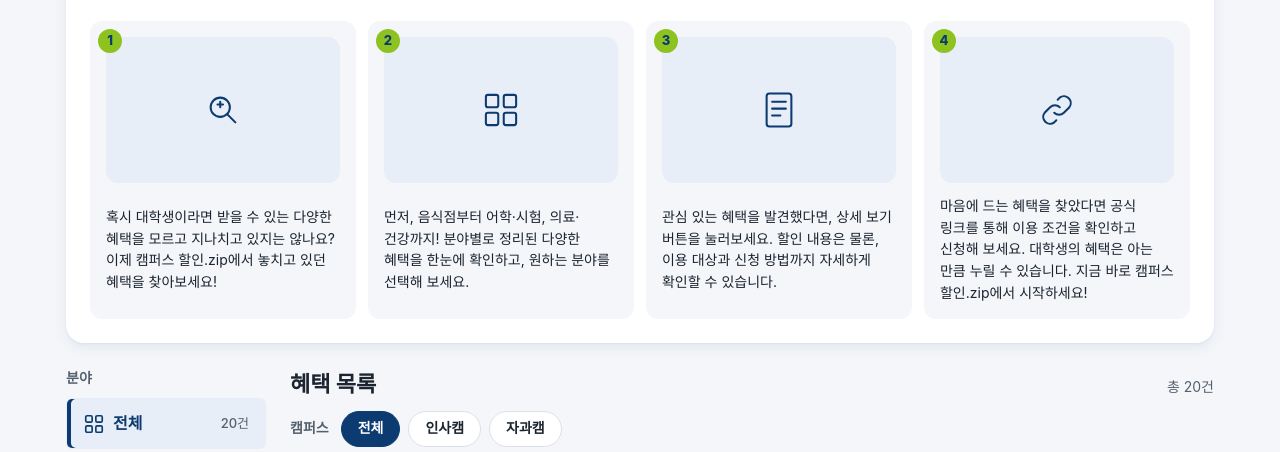
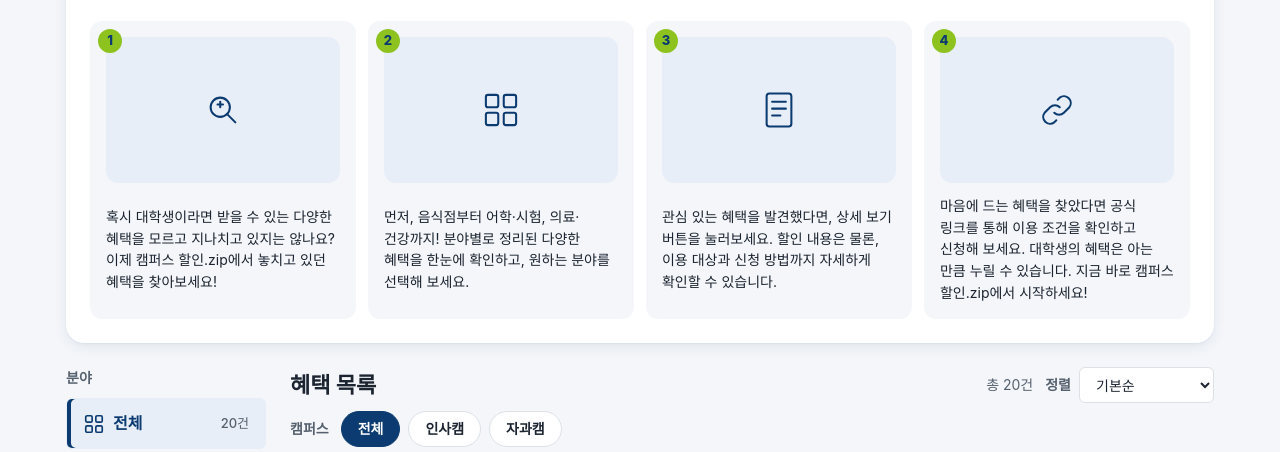
Before and after one commit to spoonyerin/campus-discount, a plain HTML site: page index.html in a window 1280 px wide. Shown: the part 283-735 px from the top of the page. Drawn offline with Linux system fonts and the light colour scheme.

Commit message:
혜택 목록 정렬 선택 추가 (종료 임박순·가나다순·최근 확인순)

```diff
--- a/css/style.css
+++ b/css/style.css
@@ -151,9 +151,18 @@ main { max-width: var(--content-max); margin: 0 auto; padding: var(--sp-5) var(-
   .cat-btn[aria-pressed="true"] { background: var(--navy-soft); border-color: transparent; box-shadow: inset 4px 0 0 var(--navy); }
 }
 
-.benefits__head { display: flex; align-items: baseline; justify-content: space-between; gap: var(--sp-3); margin-bottom: var(--sp-4); }
-.benefits__title { font-size: var(--fs-xl); }
+.benefits__head { display: flex; flex-wrap: wrap; align-items: center; justify-content: space-between; gap: var(--sp-2) var(--sp-3); margin-bottom: var(--sp-4); }
+.benefits__title { font-size: var(--fs-xl); white-space: nowrap; }
 .benefits__count { color: var(--text-muted); font-size: var(--fs-sm); }
+.benefits__tools { display: flex; align-items: center; gap: var(--sp-3); flex-wrap: wrap; justify-content: flex-end; }
+.sort { display: inline-flex; align-items: center; gap: var(--sp-2); font-size: var(--fs-sm); }
+.sort__label { color: var(--text-muted); font-weight: 600; }
+.sort__select {
+  min-height: 36px; padding: var(--sp-1) var(--sp-6) var(--sp-1) var(--sp-3);
+  border: 1px solid var(--border); border-radius: var(--radius-sm); background-color: var(--surface);
+  color: var(--text); font: inherit; font-size: var(--fs-sm); cursor: pointer;
+}
+.sort__select:hover { border-color: var(--navy); }
 
 /* 캠퍼스 필터 (분절 버튼) */
 .campus-filter { display: flex; flex-wrap: wrap; align-items: center; gap: var(--sp-2); margin: calc(-1 * var(--sp-2)) 0 var(--sp-4); }
--- a/index.html
+++ b/index.html
@@ -89,7 +89,13 @@
       <section class="benefits" aria-labelledby="benefit-list-heading">
         <div class="benefits__head">
           <h2 id="benefit-list-heading" class="benefits__title" tabindex="-1">혜택 목록</h2>
-          <p class="benefits__count" id="result-count" aria-live="polite"></p>
+          <div class="benefits__tools">
+            <p class="benefits__count" id="result-count" aria-live="polite"></p>
+            <label class="sort">
+              <span class="sort__label">정렬</span>
+              <select id="sort-select" class="sort__select"></select>
+            </label>
+          </div>
         </div>
         <div class="campus-filter" id="campus-filter" role="group" aria-label="캠퍼스">
           <span class="campus-filter__label" aria-hidden="true">캠퍼스</span>
--- a/js/data.js
+++ b/js/data.js
@@ -255,12 +255,34 @@ export function matchesCampus(b, campus) {
   return campus === '전체' || !b.campus || b.campus === campus;
 }
 
-/** 종료된 혜택은 아래로. 나머지는 sourceNo 순서 유지. */
-export function sortBenefits(list, now = new Date()) {
+/** 목록 정렬 방식 (값 → 화면 이름). 첫 항목이 기본값. */
+export const SORT_OPTIONS = {
+  default: '기본순',
+  endingSoon: '종료 임박순',
+  name: '가나다순',
+  recentCheck: '최근 확인순',
+};
+
+const bySourceNo = (a, b) => String(a.sourceNo).localeCompare(String(b.sourceNo));
+const KEYS = {
+  default: () => 0,
+  // 종료일이 가까운 순. 종료일을 모르는(연도 미확정 포함) 혜택은 뒤로.
+  endingSoon: (a, b, now) => {
+    const da = daysUntilEnd(a, now);
+    const db = daysUntilEnd(b, now);
+    return (da == null) - (db == null) || (da ?? 0) - (db ?? 0);
+  },
+  name: (a, b) => a.name.localeCompare(b.name, 'ko'),
+  recentCheck: (a, b) => String(b.lastCheckedAt).localeCompare(String(a.lastCheckedAt)),
+};
+
+/** 정렬: 어느 방식이든 종료된 혜택은 맨 아래. 같으면 sourceNo 순서. */
+export function sortBenefits(list, now = new Date(), mode = 'default') {
+  const key = KEYS[mode] || KEYS.default;
   return [...list].sort((a, b) => {
     const ea = computeStatus(a, now) === 'expired' ? 1 : 0;
     const eb = computeStatus(b, now) === 'expired' ? 1 : 0;
-    return ea - eb || String(a.sourceNo).localeCompare(String(b.sourceNo));
+    return ea - eb || key(a, b, now) || bySourceNo(a, b);
   });
 }
 
--- a/js/main.js
+++ b/js/main.js
@@ -1,5 +1,5 @@
 // 진입점: 데이터 로드 → 목록·필터 렌더링 → 해시 라우팅(#/benefit/<id>)
-import { loadBenefits, getCategories, matchesQuery, matchesCampus, sortBenefits } from './data.js';
+import { loadBenefits, getCategories, matchesQuery, matchesCampus, sortBenefits, SORT_OPTIONS } from './data.js';
 import { renderCategories, renderList, renderDetail } from './render.js';
 import { setupVoice, stopVoice, setupHeroVideo, setupSceneImages } from './audio.js';
 
@@ -12,6 +12,7 @@ const state = {
   category: '전체',
   campus: '전체',
   query: '',
+  sort: 'default',
 };
 
 const OTHERS_MAX = 6;
@@ -25,7 +26,7 @@ const detail = {
 // ----- 목록 -----
 
 function filtered() {
-  return sortBenefits(state.benefits).filter((b) =>
+  return sortBenefits(state.benefits, new Date(), state.sort).filter((b) =>
     (state.category === '전체' || b.category === state.category)
     && matchesCampus(b, state.campus) && matchesQuery(b, state.query));
 }
@@ -164,6 +165,13 @@ async function init() {
   });
   $('search-form').addEventListener('submit', (e) => e.preventDefault());
   $('reset-filters').addEventListener('click', resetFilters);
+  const sortSelect = $('sort-select');
+  sortSelect.replaceChildren(...Object.entries(SORT_OPTIONS).map(([value, label]) => new Option(label, value)));
+  sortSelect.value = state.sort;
+  sortSelect.addEventListener('change', () => {
+    state.sort = sortSelect.value;
+    renderAll();
+  });
   $('campus-filter').addEventListener('click', (e) => {
     const btn = e.target.closest('[data-campus]');
     if (!btn) return;
```
Also changed, not shown: scripts/test-logic.mjs (+21 -0 lines), 2 other files.
